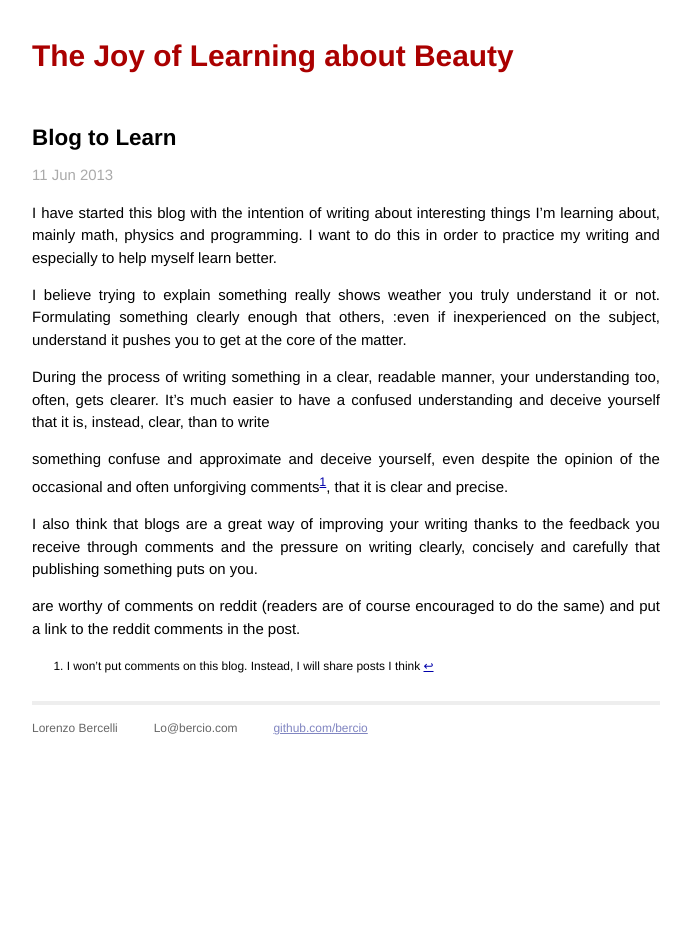
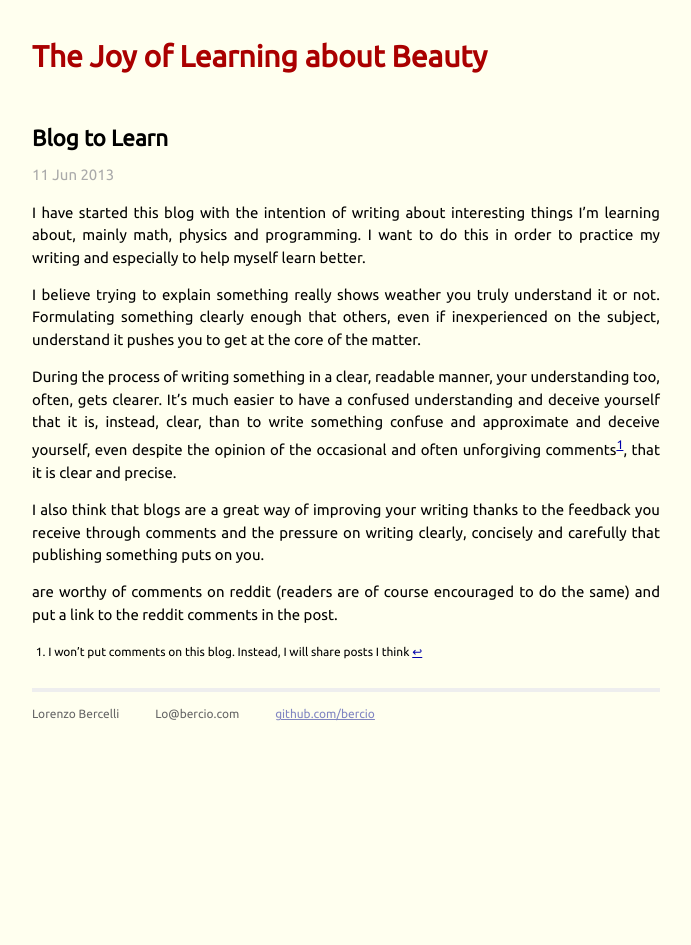
Before and after one commit to Bercio/bercio.github.io, a Jekyll site: the page built from _posts/2013-06-11-blog-to-learn.md, in a window 1280 px wide. Shown: the whole page, without its empty margins (294-985 px from the left). Built offline with Jekyll 4.4.1, drawn with Linux system fonts in a browser that asks for light colours.

Commit message:
Changed font and color

```diff
--- a/_layouts/default.html
+++ b/_layouts/default.html
@@ -2,9 +2,10 @@
 <html>
     <head>
         <meta charset="utf-8">
+        <link href='http://fonts.googleapis.com/css?family=Ubuntu' rel='stylesheet' type='text/css'>
         <meta http-equiv="X-UA-Compatible" content="IE=edge,chrome=1">
         <title>{{ page.title }}</title>
-        <meta name="viewport" content="width=device-width">
+        <meta name=j"viewport" content="width=device-width">
 
         <!-- syntax highlighting CSS -->
         <link rel="stylesheet" href="/css/syntax.css">
--- a/_posts/2013-06-11-blog-to-learn.md
+++ b/_posts/2013-06-11-blog-to-learn.md
@@ -8,15 +8,14 @@ I have started this blog with the intention of writing about interesting things
 I'm learning about, mainly math, physics and programming. I want to do this in
 order to practice my writing and especially to help myself learn better.
 
-I believe trying to explain something really shows weather you
-truly understand it or not. Formulating something clearly enough that others,
-:even if inexperienced on the subject, understand it pushes you to get at the
-core of the matter.
+I believe trying to explain something really shows weather you truly understand
+it or not. Formulating something clearly enough that others, even if
+inexperienced on the subject, understand it pushes you to get at
+the core of the matter.
 
 During the process of writing something in a clear, readable manner,
 your understanding too, often, gets clearer. It's much easier to have a confused
 understanding and deceive yourself that it is, instead, clear, than to write
-
 something confuse and approximate and deceive yourself, even despite the opinion
 of the occasional and often unforgiving comments[^1], that it is clear and precise.
 
--- a/css/main.css
+++ b/css/main.css
@@ -11,10 +11,9 @@
 }
 
 html, body { height: 100%; }
-
 body {
-  background-color: #FFF;
-  font: 13.34px Helvetica, Arial, sans-serif;
+  background-color: #FFFFEF;
+  font-family: 'Ubuntu', sans-serif;
   font-size: small;
   text-align: center;
 }
@@ -145,7 +144,6 @@ ul.posts span {
 
 div.footnotes {
   font-size: 80%;
-  margin-left: 1.55em;
 }
 
 .post code {
```
